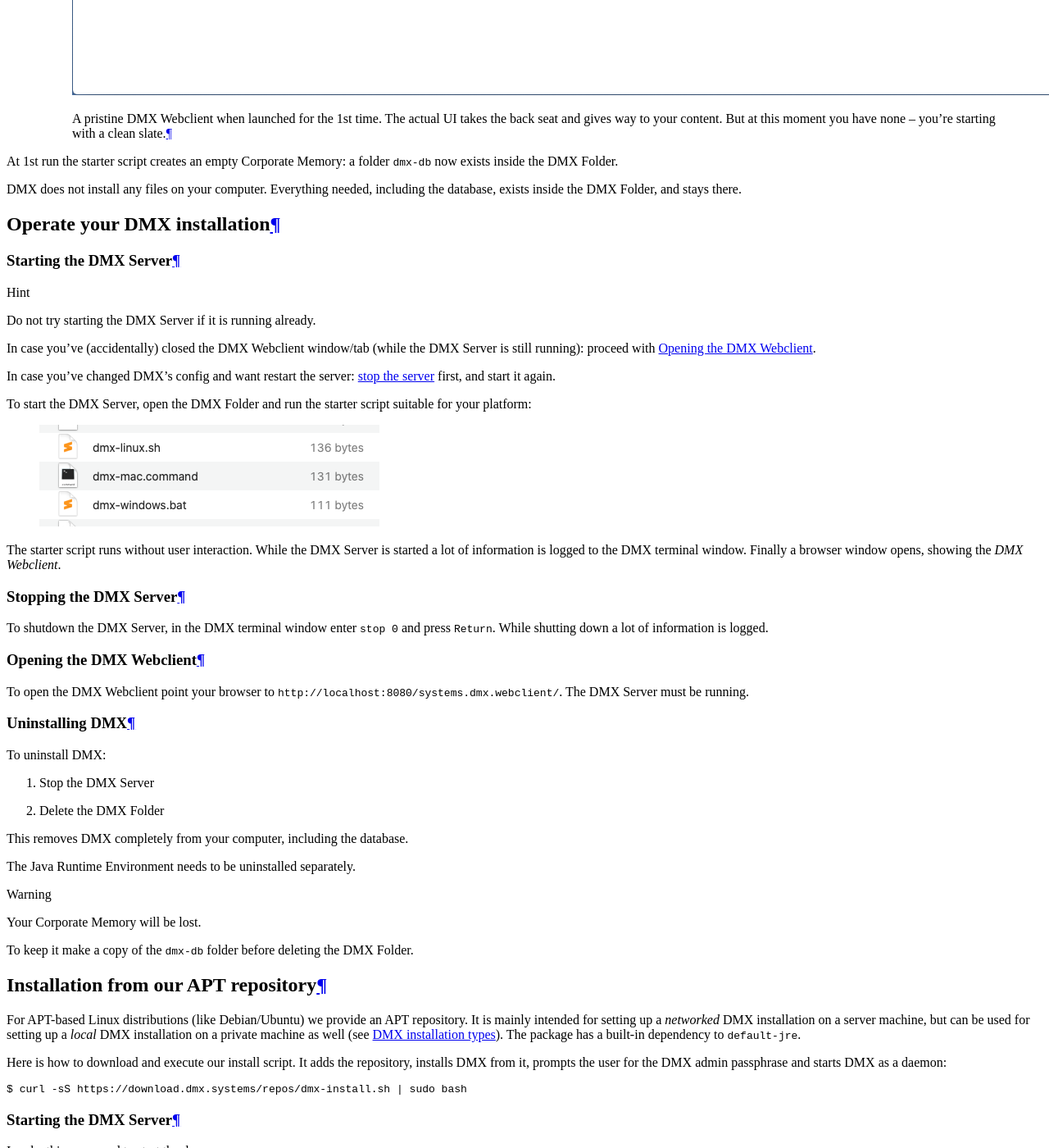
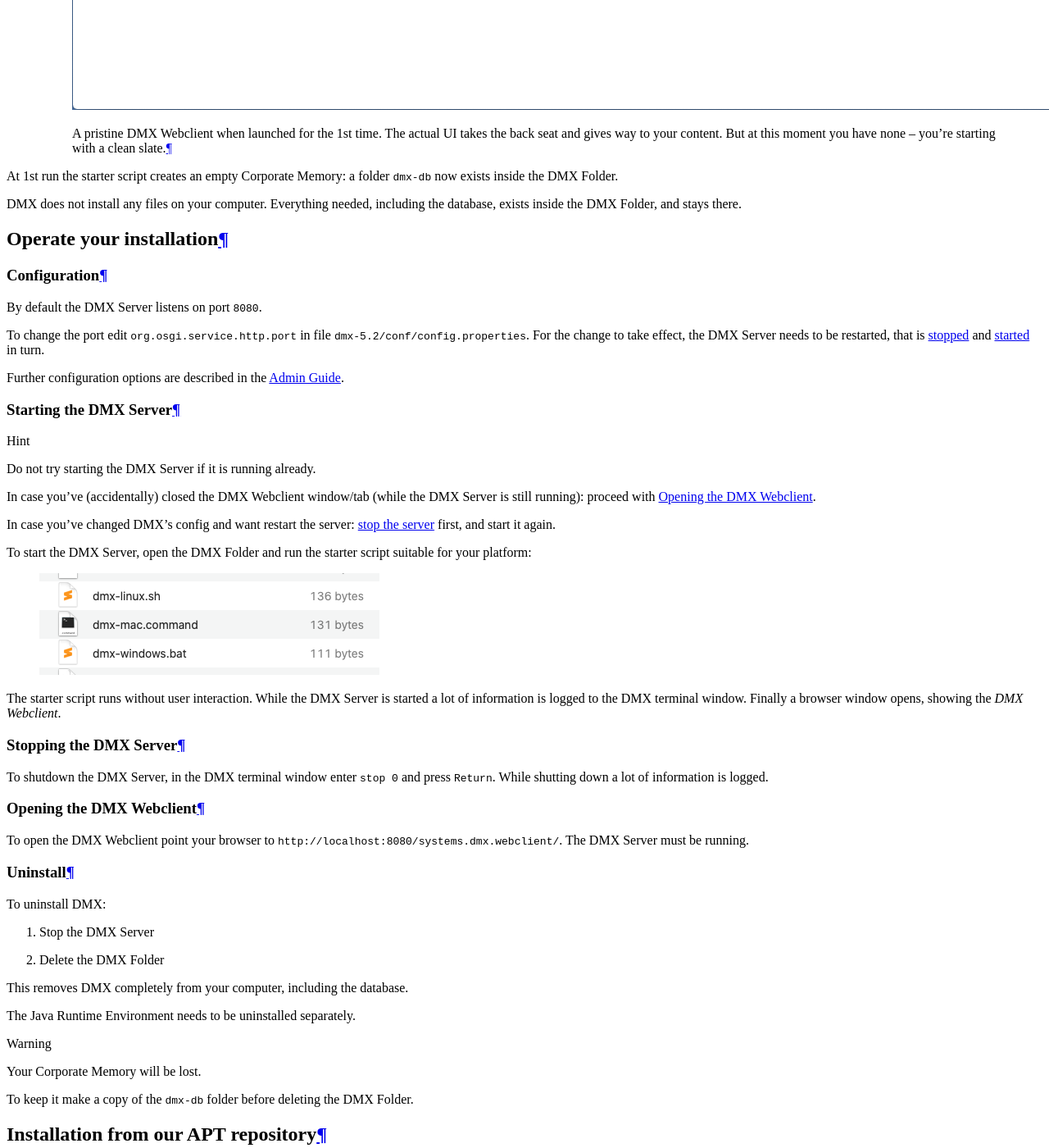
Before and after one commit to dmx-systems/dmx-documentation, a Sphinx documentation site: the page built from docs/installation.rst, in a window 1280 px wide and 1400 px high, scrolled down 2162 px. Shown: the whole window at 82% size. Built offline with Sphinx 7.4.7 and the Read the Docs theme 2.0.0, drawn with Linux system fonts in a browser that asks for light colours; some of the changed text lies outside the part shown.

Commit message:
Add section "Configuration"

```diff
--- a/docs/installation.rst
+++ b/docs/installation.rst
@@ -59,9 +59,19 @@
 
 DMX does not install any files on your computer. Everything needed, including the database, exists inside the DMX Folder, and stays there.
 
-*****************************
-Operate your DMX installation
-*****************************
+*************************
+Operate your installation
+*************************
+
+Configuration
+=============
+
+By default the DMX Server listens on port ``8080``.
+
+To change the port edit ``org.osgi.service.http.port`` in file ``dmx-5.2/conf/config.properties``.
+For the change to take effect, the DMX Server needs to be restarted, that is :ref:`stopped <stop-server>` and :ref:`started <start-server>` in turn.
+
+Further configuration options are described in the :ref:`Admin Guide <admin>`.
 
 .. _start-server:
 
@@ -99,8 +109,8 @@
 
 .. _uninstall-dmx:
 
-Uninstalling DMX
-================
+Uninstall
+=========
 
 To uninstall DMX:
 
--- a/docs/overview.rst
+++ b/docs/overview.rst
@@ -1,8 +1,8 @@
 .. _overview:
 
-############
-DMX Overview
-############
+###############
+Overview of DMX
+###############
 
 ************
 What is DMX?
```
